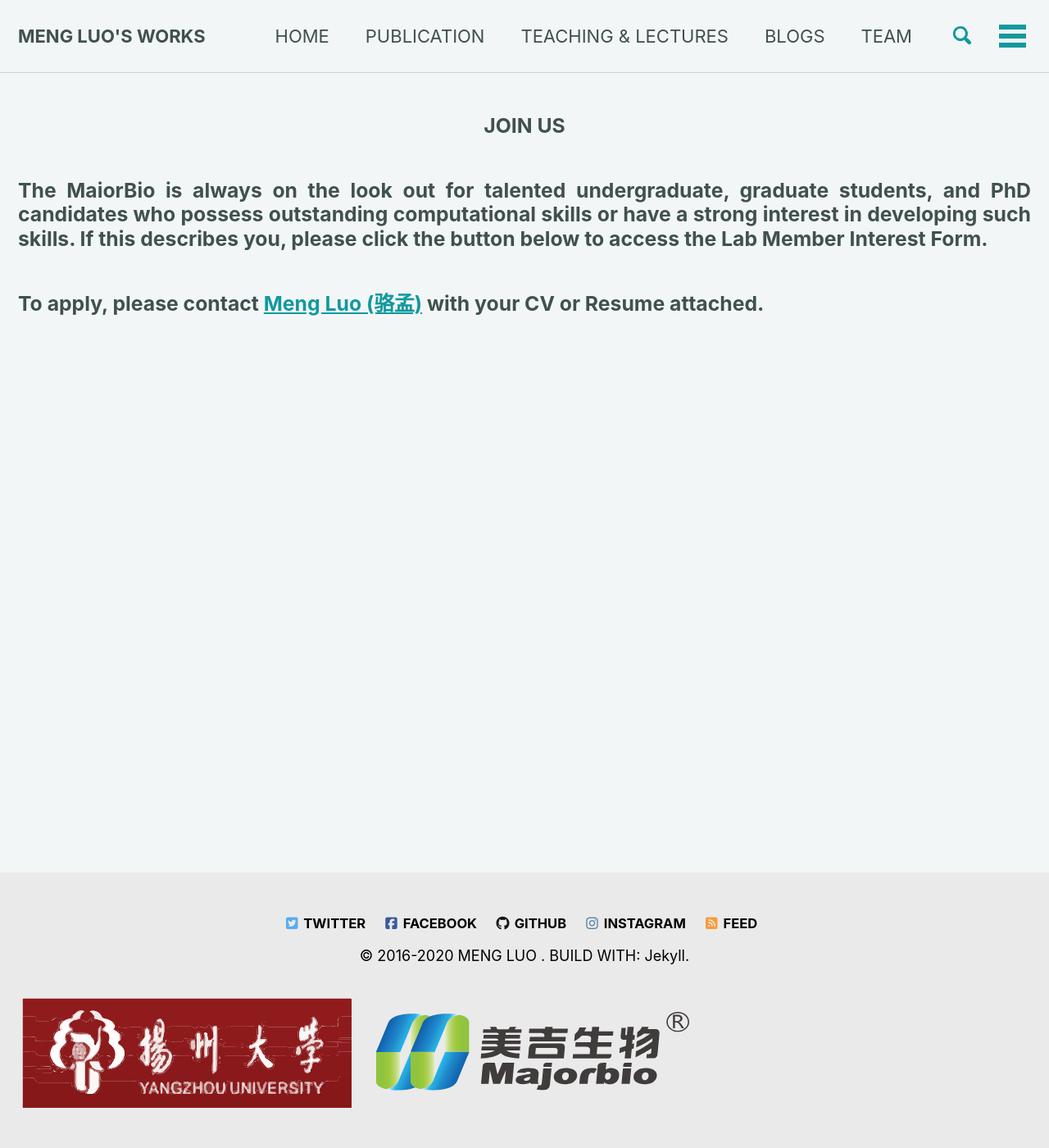
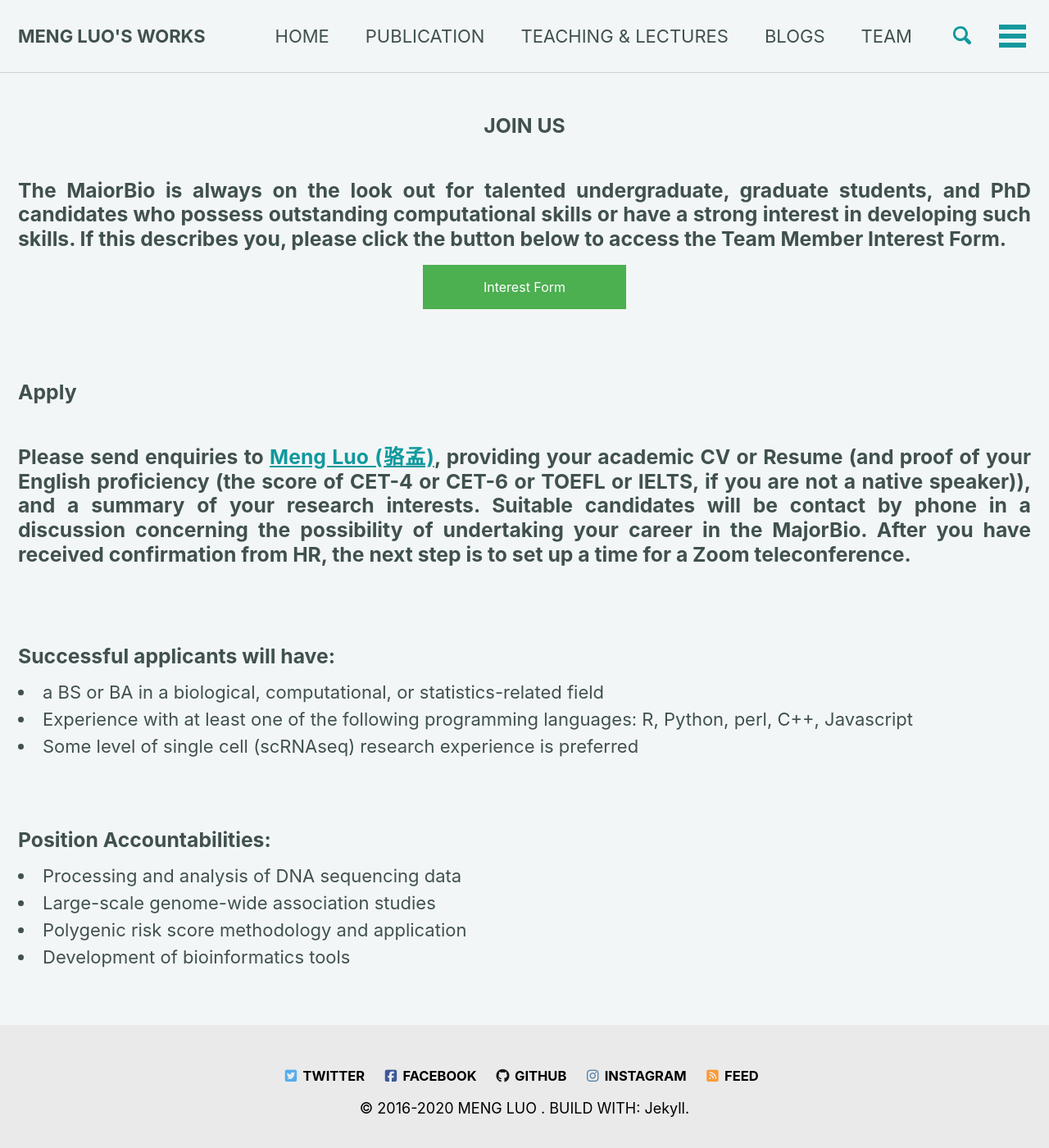
Before and after one commit to czheluo/blogs, a Jekyll site: the page built from _pages/joinus.html, in a window 1280 px wide and 1400 px high. Shown: the whole window at 82% size. Built offline with Jekyll 4.4.1, drawn with Linux system fonts in a browser that asks for light colours; cached includes are drawn as plain includes; nearby versions of some CDN libraries; a script that is not in the unit is left out; comment, search, counter and statistics services are not loaded.

Commit message:
Update joinus.html

```diff
--- a/_pages/joinus.html
+++ b/_pages/joinus.html
@@ -4,10 +4,43 @@
 permalink: /joinus/
 author_profile: false
 ---
-<link rel="stylesheet" href="assets/css/style.css">
+<link href="https://maxcdn.bootstrapcdn.com/font-awesome/4.7.0/css/font-awesome.min.css" rel="stylesheet" integrity="sha384-wvfXpqpZZVQGK6TAh5PVlGOfQNHSoD2xbE+QkPxCAFlNEevoEH3Sl0sibVcOQVnN" crossorigin="anonymous">
+<link rel="stylesheet" href="https://cdnjs.cloudflare.com/ajax/libs/animate.css/3.5.2/animate.css" />
+<link rel="stylesheet" href="https://czheluo.github.io/assets/css/styles.css">
+<!--link rel="stylesheet" href="https://czheluo.github.io/team/assets/css/style.css"-->
+<h3 align="center">JOIN US</h3>
+<h3 style="text-align: justify;"> The MaiorBio is always on the look out for talented undergraduate, graduate students,
+  and PhD candidates who possess outstanding computational skills or have a strong interest in developing such skills.
+  If this describes you, please click the button below to access the Team Member Interest Form.</h3>
+<div class="row"  align="center">
+<a style="width:20%;" href="Interest-Form.html" class="button" align="center">Interest Form</a>
+</div>
 
-<h3 align="center">JOIN US</h3>
-<h3 style="text-align: justify;"> The MaiorBio is always on the look out for talented undergraduate, graduate students, and PhD candidates who possess outstanding computational skills or have a strong interest in developing such skills. If this describes you, please click the button below to access the Lab Member Interest Form.</h3>
+<!--h3> A student is about learning new skills and learning how to do research.
+We recognise that students will come to us from different backgrounds in order to learn
+these new skills. Projects are fundamentally quantitative and computer-based,
+so evidence of quantitative aptitude is essential. We will consider students
+from a wide range of backgrounds including, but not limited to: quantitative genetics,
+maths, (bio)statistics, epidemiology, computer science, bioinformatics, molecular biology,
+psychology, and physics.</h3-->
+<br>
+<div class="designation"  style="text-align:left;"><h3>Apply</h3></div>
+<h3 style="text-align: justify;" >Please send enquiries to <a href="mailto:meng.luo@majorbio.com">Meng Luo (骆孟)</a>,
+providing your academic CV or Resume (and proof of your English proficiency
+(the score of CET-4 or CET-6 or TOEFL or IELTS, if you are not a native speaker)),
+and a summary of your research interests. Suitable candidates will be contact by phone
+in a discussion concerning the possibility of undertaking your career in the MajorBio.
+ After you have received confirmation from HR, the next step is to set up a time for a
+ Zoom teleconference. </h3>
+<br>
+<div class="designation"  style="text-align:left;"><h3>Successful applicants will have: </h3></div>
+<li>a BS or BA in a biological, computational, or statistics-related field</li>
+<li>Experience with at least one of the following programming languages: R, Python, perl, C++, Javascript</li>
+<li>Some level of single cell (scRNAseq) research experience is preferred</li>
 
-
-<h3>To apply, please contact <a href="mailto:meng.luo@majorbio.com">Meng Luo (骆孟)</a> with your CV or Resume attached. </h3>
+<br>
+<div class="designation"  style="text-align:left;"><h3>Position Accountabilities: </h3></div>
+<li>Processing and analysis of DNA sequencing data</li>
+<li>Large-scale genome-wide association studies</li>
+<li>Polygenic risk score methodology and application</li>
+<li>Development of bioinformatics tools</li>
```
